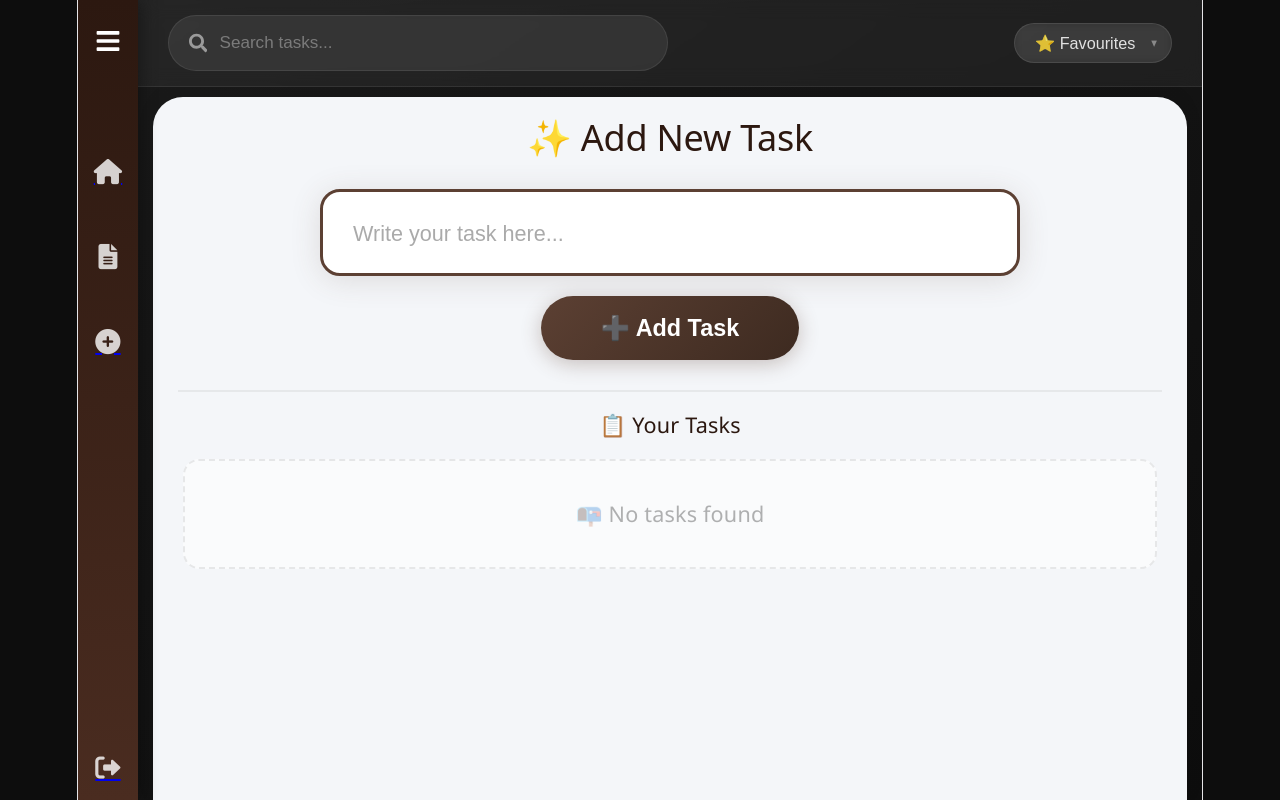
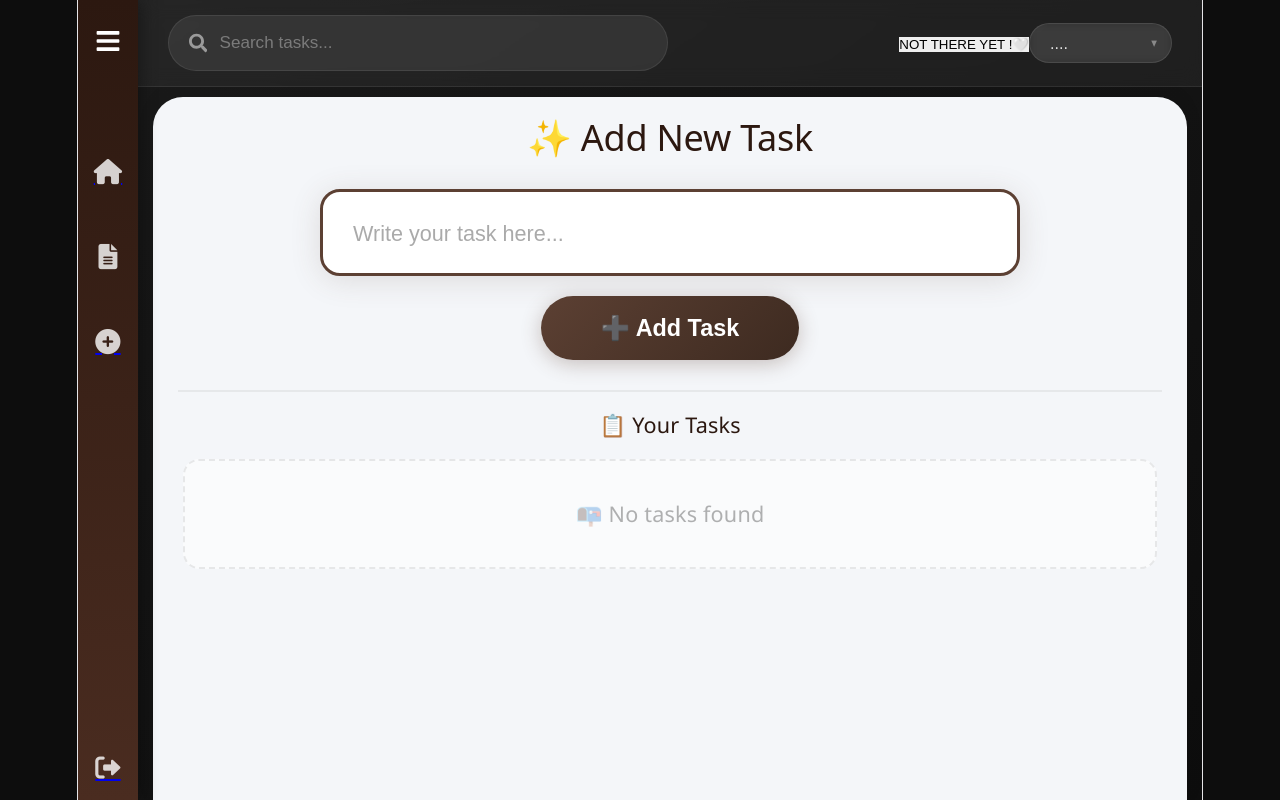
Before and after one commit to git-Ma7moud/my_app, a React (Vite) app: page /add-task in a window 1280 px wide. Built offline with nearby package versions, Linux system fonts and the light colour scheme.

Commit message:
fixed some bugs and add a sprate buttons now no thing left but styling 'em

```diff
--- a/src/components/content/features/ContentContainer.jsx
+++ b/src/components/content/features/ContentContainer.jsx
@@ -7,6 +7,7 @@ const ContentContainer = () => {
 	const tasks = useSelector((state) => state.tasks.tasks);
 
 	const [searchParams] = useSearchParams()
+	console.log(...searchParams)
 
 	const dispatch = useDispatch();
 
@@ -18,7 +19,49 @@ const ContentContainer = () => {
 		dispatch(taskState({ id: taskId, value }));
 	};
 
-	const filteredTasks = searchParams.get("t") ? tasks.filter((element) => element.title === searchParams.get("t")) : tasks;
+	const filteredTasks = () => {
+		let result = [...tasks];
+
+		if (searchParams.get("t")) {
+			result = result.filter(
+				(task) => task.title === searchParams.get("t")
+			);
+		}
+
+		if (searchParams.get("f") === "fav") {
+			result = result.filter(
+				(task) => task.fav === true
+			);
+		}
+		if (searchParams.get("s") === "inprog") {
+			result = result.filter(
+				(task) => {
+					return task.stateOfTask === "in progress"
+				}
+			);
+		}
+		if (searchParams.get("s") === "finished!") {
+			result = result.filter(
+				(task) => task.stateOfTask === "finished!"
+			);
+		}
+		if (searchParams.get("s") === "later...") {
+			result = result.filter(
+				(task) => task.stateOfTask === "later..."
+			);
+		}
+
+		if (searchParams.get("d") === "Latest") {
+			result = result.sort((a, b) => b.id - a.id);
+		}
+
+		if (searchParams.get("d") === "Oldest") {
+			result = result.sort((a, b) => a.id - b.id);
+		}
+
+		return result;
+	};
+	console.log(filteredTasks())
 
 	const handleDeleteTask = (taskId) => {
 		dispatch(deleteTask(taskId));
@@ -37,7 +80,7 @@ const ContentContainer = () => {
 
 	return (
 		<div className={styles.tasks_container}>
-			{filteredTasks.map((task) => (
+			{filteredTasks().map((task) => (
 				<div
 					key={task.id}
 					className={styles.cliked}>
--- a/src/components/header/Header.jsx
+++ b/src/components/header/Header.jsx
@@ -1,10 +1,78 @@
 import { FaSearch } from "react-icons/fa";
 import styles from "../../cssModules/header.module.css";
 import { useSearchParams } from "react-router-dom";
+import { useState } from "react";
 
-// ✅ تأكد من أسماء الـ props
+
+
 const Header = () => {
 	const [, setSearchParams] = useSearchParams()
+	const [isON, setIsOn] = useState(false);
+	const [isONFav, setIsOnFav] = useState(false);
+
+	const handelSort = () => {
+		setIsOn((prev) => !prev);
+		if (isON) {
+			setSearchParams((prev) => {
+				prev.set("d", "Latest")
+				return prev;
+			})
+		}
+
+		else {
+			setSearchParams((prev) => {
+				prev.set("d", "Oldest")
+				return prev
+			})
+		}
+
+	}
+
+	const favHandel = (ele) => {
+		if (isONFav) {
+			setIsOnFav((prev) => !prev)
+			setSearchParams((prev) => {
+				prev.set("f", "fav")
+				return prev;
+			})
+		}
+		else {
+			setIsOnFav((prev) => !prev)
+			setSearchParams((prev) => {
+				prev.delete("f")
+				return prev
+			})
+		}
+	}
+
+	const selectionHandel = (ele) => {
+
+		if (ele === "in progress") {
+			setSearchParams((prev) => {
+				prev.set("s", "inprog")
+				return prev;
+			})
+		}
+		else if (ele === "finished!") {
+			setSearchParams((prev) => {
+				prev.set("s", "finished!")
+				return prev;
+			})
+		}
+		else if (ele === "later...") {
+			setSearchParams((prev) => {
+				prev.set("s", "later...")
+				return prev;
+			})
+		}
+		else if (ele === "...") {
+			setSearchParams((prev) => {
+				prev.delete("s")
+				prev.delete("f")
+				return prev;
+			})
+		}
+	}
 	return (
 		<ul className={styles.header_container}>
 			<li className={styles.search_bar}>
@@ -20,14 +88,32 @@ const Header = () => {
 			</li>
 
 			<li className={styles.header_select_wrapper}>
+				<button
+					className={styles.header_sort_date}
+					onClick={() => {
+						handelSort()
+					}}
+				>
+					NOT THERE YET !
+				</button>
+				<button
+					className={styles.header_sort_fav}
+					onClick={() => {
+						favHandel()
+					}}
+				>
+					{isONFav ? "❤️" : "🤍"}
+				</button>
 				<select
 					className={styles.header_select}
 					onChange={(e) => {
-						console.log("📊 Sorting:", e.target.value);
+						selectionHandel(e.target.value);
 					}}>
-					<option value='favourites'>⭐ Favourites</option>
-					<option value='Oldest'>📅 Oldest</option>
-					<option value='Latest'>🕐 Latest</option>
+					<option value='...'> ....</option>
+					{/* <option value='favourites'>⭐ Favourites</option> */}
+					<option value='in progress'>in progress</option>
+					<option value='finished!'>✅ finished!</option>
+					<option value='later...'>⏰ later...</option>
 				</select>
 			</li>
 		</ul>
```
